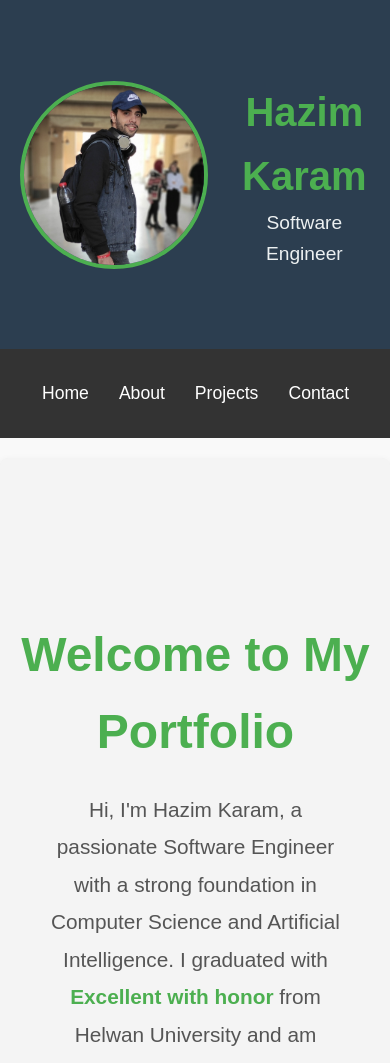
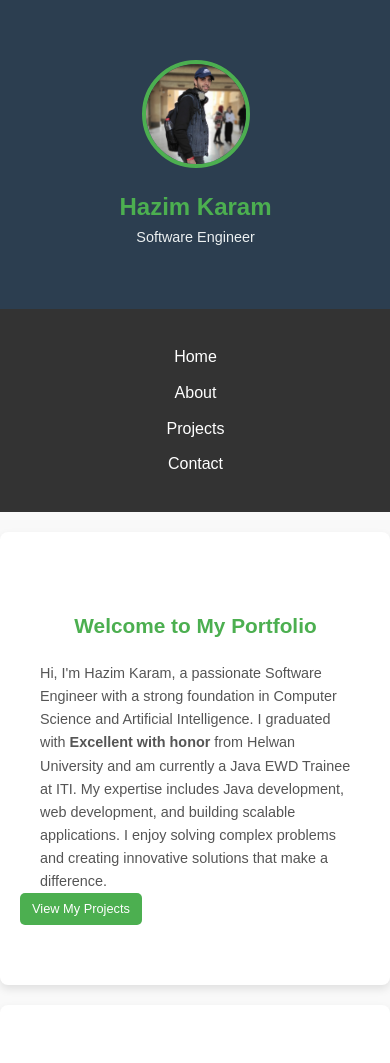
Before and after one commit to Hazim-Karam159/Portfolio-With-Games, a plain HTML site: page index.html in a window 390 px wide. Shown: the top 1063 px of the page. Drawn offline with Linux system fonts and the light colour scheme.

Commit message:
add Responsive for phones

```diff
--- a/CSS/memoryGame.css
+++ b/CSS/memoryGame.css
@@ -1,4 +1,4 @@
-
+/* General Styles */
 body {
     font-family: Arial, sans-serif;
     margin: 0;
@@ -15,24 +15,24 @@ body {
     padding: 20px;
 }
 
-
+/* Header */
 header {
     background-color: #2c3e50;
     color: white;
-    padding: 60px 0;
+    padding: 40px 0;
     text-align: center;
 }
 
 .header-content {
     display: flex;
+    flex-direction: column;
     align-items: center;
-    justify-content: center;
-    gap: 30px;
+    gap: 20px;
 }
 
 .profile-image {
-    width: 180px;
-    height: 180px;
+    width: 150px;
+    height: 150px;
     border-radius: 50%;
     border: 4px solid #4CAF50;
     object-fit: cover;
@@ -40,17 +40,17 @@ header {
 
 header h1 {
     margin: 0;
-    font-size: 2.5rem;
+    font-size: 2rem;
     color: #4CAF50;
 }
 
 header p {
     margin: 0;
-    font-size: 1.2rem;
+    font-size: 1rem;
     color: #ecf0f1;
 }
 
-
+/* Navigation */
 nav {
     background-color: #333;
     color: white;
@@ -63,16 +63,17 @@ nav ul {
     margin: 0;
     display: flex;
     justify-content: center;
+    flex-wrap: wrap;
 }
 
 nav ul li {
-    margin: 0 15px;
+    margin: 5px 10px;
 }
 
 nav ul li a {
     color: white;
     text-decoration: none;
-    font-size: 1.1rem;
+    font-size: 1rem;
     transition: color 0.3s ease;
 }
 
@@ -80,7 +81,7 @@ nav ul li a:hover {
     color: #4CAF50;
 }
 
-
+/* Game Container */
 .game-container {
     text-align: center;
     background-image: url('../Images/img1.png');
@@ -110,7 +111,7 @@ nav ul li a:hover {
     margin-bottom: 20px;
 }
 
-
+/* Buttons */
 button {
     padding: 12px 20px;
     font-size: 16px;
@@ -151,7 +152,7 @@ button:disabled {
     cursor: not-allowed;
 }
 
-
+/* Overlay */
 #overlay {
     position: fixed;
     top: 0;
@@ -180,7 +181,7 @@ button:disabled {
     100% { transform: scale(1); }
 }
 
-
+/* Celebration */
 #celebration {
     position: fixed;
     top: 0;
@@ -221,7 +222,7 @@ button:disabled {
     background-color: #e6b800;
 }
 
-
+/* Balloons */
 @keyframes float-down {
     0% { transform: translateY(-100vh) scale(0.5); }
     100% { transform: translateY(100vh) scale(1); }
@@ -269,7 +270,7 @@ button:disabled {
 .balloon:nth-child(9) { left: 90%; animation-duration: 12s; background-color: #ffce56; }
 .balloon:nth-child(10) { left: 100%; animation-duration: 8s; background-color: #4bc0c0; }
 
-
+/* Timer */
 #timer {
     font-size: 20px;
     font-weight: bold;
@@ -277,11 +278,12 @@ button:disabled {
     margin-bottom: 20px;
 }
 
-
+/* Memory Game */
 .memory-game {
     display: flex;
     flex-wrap: wrap;
-    width: 400px;
+    width: 100%;
+    max-width: 400px;
     height: 400px;
     perspective: 1000px;
     margin: 0 auto;
@@ -331,7 +333,7 @@ button:disabled {
     background-color: #ffcc00;
 }
 
-
+/* Message */
 #message {
     position: fixed;
     top: 50%;
@@ -376,7 +378,7 @@ button:disabled {
     background-color: #e53935;
 }
 
-
+/* Footer */
 footer {
     background-color: #333;
     color: white;
@@ -400,7 +402,7 @@ footer .social-links a:hover {
     color: #4CAF50;
 }
 
-
+/* Scroll-to-Top Button */
 .scroll-to-top {
     position: fixed;
     bottom: 20px;
@@ -420,3 +422,113 @@ footer .social-links a:hover {
 .scroll-to-top:hover {
     background-color: #45a049;
 }
+
+/* Media Queries for Responsiveness */
+@media (max-width: 768px) {
+    .header-content {
+        flex-direction: column;
+        text-align: center;
+    }
+
+    .profile-image {
+        width: 120px;
+        height: 120px;
+    }
+
+    header h1 {
+        font-size: 1.8rem;
+    }
+
+    header p {
+        font-size: 1rem;
+    }
+
+    nav ul {
+        flex-direction: column;
+        align-items: center;
+    }
+
+    .game-container h1 {
+        font-size: 24px;
+    }
+
+    .game-container p {
+        font-size: 14px;
+    }
+
+    .memory-game {
+        width: 100%;
+        height: 300px;
+    }
+
+    .memory-card {
+        width: calc(33.333% - 10px);
+        height: calc(25% - 10px);
+        font-size: 30px;
+    }
+
+    #timer {
+        font-size: 18px;
+    }
+
+    #celebration h1 {
+        font-size: 48px;
+    }
+
+    #celebration p {
+        font-size: 18px;
+    }
+
+    #celebration-ok {
+        font-size: 16px;
+    }
+}
+
+@media (max-width: 480px) {
+    .profile-image {
+        width: 100px;
+        height: 100px;
+    }
+
+    header h1 {
+        font-size: 1.5rem;
+    }
+
+    header p {
+        font-size: 0.9rem;
+    }
+
+    .game-container h1 {
+        font-size: 20px;
+    }
+
+    .game-container p {
+        font-size: 12px;
+    }
+
+    .memory-game {
+        height: 250px;
+    }
+
+    .memory-card {
+        width: calc(50% - 10px);
+        height: calc(33.333% - 10px);
+        font-size: 24px;
+    }
+
+    #timer {
+        font-size: 16px;
+    }
+
+    #celebration h1 {
+        font-size: 36px;
+    }
+
+    #celebration p {
+        font-size: 16px;
+    }
+
+    #celebration-ok {
+        font-size: 14px;
+    }
+}
--- a/CSS/portofolio.css
+++ b/CSS/portofolio.css
@@ -1,3 +1,4 @@
+
 body {
     font-family: Arial, sans-serif;
     margin: 0;
@@ -14,23 +15,24 @@ body {
     padding: 20px;
 }
 
+
 header {
     background-color: #2c3e50;
     color: white;
-    padding: 60px 0;
+    padding: 40px 0;
     text-align: center;
 }
 
 .header-content {
     display: flex;
+    flex-direction: column;
     align-items: center;
-    justify-content: center;
-    gap: 30px;
+    gap: 20px;
 }
 
 .profile-image {
-    width: 180px;
-    height: 180px;
+    width: 150px;
+    height: 150px;
     border-radius: 50%;
     border: 4px solid #4CAF50;
     object-fit: cover;
@@ -38,16 +40,17 @@ header {
 
 header h1 {
     margin: 0;
-    font-size: 2.5rem;
+    font-size: 2rem;
     color: #4CAF50;
 }
 
 header p {
     margin: 0;
-    font-size: 1.2rem;
+    font-size: 1rem;
     color: #ecf0f1;
 }
 
+/* Navigation */
 nav {
     background-color: #333;
     color: white;
@@ -60,16 +63,17 @@ nav ul {
     margin: 0;
     display: flex;
     justify-content: center;
+    flex-wrap: wrap;
 }
 
 nav ul li {
-    margin: 0 15px;
+    margin: 5px 10px;
 }
 
 nav ul li a {
     color: white;
     text-decoration: none;
-    font-size: 1.1rem;
+    font-size: 1rem;
     transition: color 0.3s ease;
 }
 
@@ -77,46 +81,9 @@ nav ul li a:hover {
     color: #4CAF50;
 }
 
-#home {
-    padding: 100px 0;
-    background-color: #f4f4f4;
-    text-align: center;
-}
-
-#home h2 {
-    font-size: 3rem;
-    color: #4CAF50;
-    margin-bottom: 20px;
-    font-weight: bold;
-}
-
-#home p {
-    font-size: 1.3rem;
-    line-height: 1.8;
-    color: #555;
-    max-width: 800px;
-    margin: 0 auto;
-    padding: 0 20px;
-}
-
-#home .btn {
-    margin-top: 30px;
-    font-size: 1.1rem;
-    padding: 12px 30px;
-    background-color: #4CAF50;
-    border: none;
-    border-radius: 5px;
-    color: white;
-    text-decoration: none;
-    transition: background-color 0.3s ease;
-}
-
-#home .btn:hover {
-    background-color: #45a049;
-}
-
+/* Sections */
 .section {
-    padding: 60px 0;
+    padding: 40px 0;
     background-color: white;
     margin: 20px 0;
     border-radius: 8px;
@@ -125,14 +92,24 @@ nav ul li a:hover {
 
 .section h2 {
     text-align: center;
-    margin-bottom: 30px;
-    font-size: 2rem;
+    margin-bottom: 20px;
+    font-size: 1.8rem;
     color: #4CAF50;
 }
 
+#home p, #about p {
+    font-size: 1.1rem;
+    line-height: 1.6;
+    color: #555;
+    max-width: 800px;
+    margin: 0 auto;
+    padding: 0 20px;
+}
+
+/* Projects Grid */
 .project-grid {
     display: grid;
-    grid-template-columns: repeat(auto-fit, minmax(300px, 1fr));
+    grid-template-columns: repeat(auto-fit, minmax(250px, 1fr));
     gap: 20px;
 }
 
@@ -152,7 +129,7 @@ nav ul li a:hover {
 
 .project-card h3 {
     margin: 0 0 10px;
-    font-size: 1.5rem;
+    font-size: 1.3rem;
     color: #333;
 }
 
@@ -160,6 +137,7 @@ nav ul li a:hover {
     margin: 0 0 20px;
     color: #666;
 }
+
 
 .btn {
     display: inline-block;
@@ -174,6 +152,7 @@ nav ul li a:hover {
 .btn:hover {
     background-color: #45a049;
 }
+
 
 form {
     max-width: 600px;
@@ -202,6 +181,7 @@ form {
     resize: vertical;
 }
 
+/* Footer */
 footer {
     background-color: #333;
     color: white;
@@ -225,6 +205,7 @@ footer .social-links a:hover {
     color: #4CAF50;
 }
 
+
 .scroll-to-top {
     position: fixed;
     bottom: 20px;
@@ -245,34 +226,105 @@ footer .social-links a:hover {
     background-color: #45a049;
 }
 
-#home p strong, #about p strong {
-    color: #4CAF50;
-    font-weight: bold;
-}
 
-#about {
-    padding: 100px 0;
-    background-color: #f4f4f4;
+@media (max-width: 768px) {
+    .header-content {
+        flex-direction: column;
         text-align: center;
     }
 
-#about h2 {
-    font-size: 3rem;
-    color: #4CAF50;
-    margin-bottom: 20px;
-    font-weight: bold;
+    .profile-image {
+        width: 120px;
+        height: 120px;
     }
 
-#about p {
-    font-size: 1.3rem;
-    line-height: 1.8;
-    color: #555;
-    max-width: 800px;
-    margin: 0 auto;
-    padding: 0 20px;
+    header h1 {
+        font-size: 1.8rem;
     }
 
-#about p strong {
-    color: #4CAF50;
-    font-weight: bold;
+    header p {
+        font-size: 1rem;
     }
+
+    nav ul {
+        flex-direction: column;
+        align-items: center;
+    }
+
+    .section h2 {
+        font-size: 1.5rem;
+    }
+
+    #home p, #about p {
+        font-size: 1rem;
+    }
+
+    .project-grid {
+        grid-template-columns: repeat(auto-fit, minmax(200px, 1fr));
+    }
+
+    .project-card h3 {
+        font-size: 1.2rem;
+    }
+
+    .project-card p {
+        font-size: 0.9rem;
+    }
+
+    .btn {
+        font-size: 0.9rem;
+        padding: 8px 16px;
+    }
+
+    .scroll-to-top {
+        width: 40px;
+        height: 40px;
+        font-size: 1.2rem;
+    }
+}
+
+@media (max-width: 480px) {
+    .profile-image {
+        width: 100px;
+        height: 100px;
+    }
+
+    header h1 {
+        font-size: 1.5rem;
+    }
+
+    header p {
+        font-size: 0.9rem;
+    }
+
+    .section h2 {
+        font-size: 1.3rem;
+    }
+
+    #home p, #about p {
+        font-size: 0.9rem;
+    }
+
+    .project-grid {
+        grid-template-columns: 1fr;
+    }
+
+    .project-card h3 {
+        font-size: 1.1rem;
+    }
+
+    .project-card p {
+        font-size: 0.8rem;
+    }
+
+    .btn {
+        font-size: 0.8rem;
+        padding: 6px 12px;
+    }
+
+    .scroll-to-top {
+        width: 35px;
+        height: 35px;
+        font-size: 1rem;
+    }
+}
--- a/CSS/speedGame.css
+++ b/CSS/speedGame.css
@@ -1,3 +1,4 @@
+
 body {
     font-family: Arial, sans-serif;
     margin: 0;
@@ -14,23 +15,24 @@ body {
     padding: 20px;
 }
 
+
 header {
     background-color: #2c3e50;
     color: white;
-    padding: 60px 0;
+    padding: 40px 0;
     text-align: center;
 }
 
 .header-content {
     display: flex;
+    flex-direction: column;
     align-items: center;
-    justify-content: center;
-    gap: 30px;
+    gap: 20px;
 }
 
 .profile-image {
-    width: 180px;
-    height: 180px;
+    width: 150px;
+    height: 150px;
     border-radius: 50%;
     border: 4px solid #4CAF50;
     object-fit: cover;
@@ -38,15 +40,16 @@ header {
 
 header h1 {
     margin: 0;
-    font-size: 2.5rem;
+    font-size: 2rem;
     color: #4CAF50;
 }
 
 header p {
     margin: 0;
-    font-size: 1.2rem;
+    font-size: 1rem;
     color: #ecf0f1;
 }
+
 
 nav {
     background-color: #333;
@@ -60,22 +63,24 @@ nav ul {
     margin: 0;
     display: flex;
     justify-content: center;
+    flex-wrap: wrap;
 }
 
 nav ul li {
-    margin: 0 15px;
+    margin: 5px 10px;
 }
 
 nav ul li a {
     color: white;
     text-decoration: none;
-    font-size: 1.1rem;
+    font-size: 1rem;
     transition: color 0.3s ease;
 }
 
 nav ul li a:hover {
     color: #4CAF50;
 }
+
 
 .game-container {
     text-align: center;
@@ -121,17 +126,6 @@ nav ul li a:hover {
     box-shadow: 0 6px 16px rgba(0, 0, 0, 0.15);
 }
 
-h1 {
-    font-size: 28px;
-    color: #2c3e50;
-    margin-bottom: 10px;
-}
-
-p {
-    font-size: 16px;
-    color: #666;
-    margin-bottom: 20px;
-}
 
 .game-box {
     width: 100px;
@@ -153,6 +147,7 @@ p {
     transform: scale(1.05);
 }
 
+
 input {
     padding: 12px;
     font-size: 18px;
@@ -169,6 +164,7 @@ input:focus {
     outline: none;
     box-shadow: 0 0 8px rgba(0, 123, 255, 0.3);
 }
+
 
 button {
     padding: 12px 20px;
@@ -210,16 +206,6 @@ button:disabled {
     cursor: not-allowed;
 }
 
-.info {
-    font-size: 18px;
-    margin-top: 20px;
-    color: #333;
-}
-
-.info span {
-    font-weight: bold;
-    color: #2c3e50;
-}
 
 .celebration-box {
     text-align: center;
@@ -230,6 +216,28 @@ button:disabled {
     color: black;
     z-index: 1001;
 }
+
+.celebration-box h2 {
+    font-size: 28px;
+    color: #28a745;
+    margin-bottom: 15px;
+}
+
+.celebration-box p {
+    font-size: 18px;
+    color: #333;
+    margin: 10px 0;
+}
+
+.celebration-box button {
+    background-color: #007bff;
+    margin-top: 20px;
+}
+
+.celebration-box button:hover {
+    background-color: #0056b3;
+}
+
 
 .overlay {
     position: fixed;
@@ -260,39 +268,6 @@ button:disabled {
     100% { transform: scale(1); }
 }
 
-.celebration-box {
-    text-align: center;
-    background: white;
-    padding: 30px;
-    border-radius: 15px;
-    box-shadow: 0 4px 12px rgba(0, 0, 0, 0.3);
-    color: black;
-}
-
-.celebration-box h2 {
-    font-size: 28px;
-    color: #28a745;
-    margin-bottom: 15px;
-}
-
-.celebration-box p {
-    font-size: 18px;
-    color: #333;
-    margin: 10px 0;
-}
-
-.celebration-box button {
-    background-color: #007bff;
-    margin-top: 20px;
-}
-
-.celebration-box button:hover {
-    background-color: #0056b3;
-}
-
-.hidden {
-    display: none;
-}
 
 footer {
     background-color: #333;
@@ -317,6 +292,7 @@ footer .social-links a:hover {
     color: #4CAF50;
 }
 
+
 .scroll-to-top {
     position: fixed;
     bottom: 20px;
@@ -336,3 +312,116 @@ footer .social-links a:hover {
 .scroll-to-top:hover {
     background-color: #45a049;
 }
+
+
+@media (max-width: 768px) {
+    .header-content {
+        flex-direction: column;
+        text-align: center;
+    }
+
+    .profile-image {
+        width: 120px;
+        height: 120px;
+    }
+
+    header h1 {
+        font-size: 1.8rem;
+    }
+
+    header p {
+        font-size: 1rem;
+    }
+
+    nav ul {
+        flex-direction: column;
+        align-items: center;
+    }
+
+    .game-container h1 {
+        font-size: 24px;
+    }
+
+    .game-container p {
+        font-size: 14px;
+    }
+
+    .game-box {
+        width: 80px;
+        height: 80px;
+        font-size: 36px;
+    }
+
+    input {
+        width: 80px;
+        font-size: 16px;
+    }
+
+    button {
+        padding: 10px 16px;
+        font-size: 14px;
+    }
+
+    .celebration-box h2 {
+        font-size: 24px;
+    }
+
+    .celebration-box p {
+        font-size: 16px;
+    }
+
+    .countdown-text {
+        font-size: 48px;
+    }
+}
+
+@media (max-width: 480px) {
+    .profile-image {
+        width: 100px;
+        height: 100px;
+    }
+
+    header h1 {
+        font-size: 1.5rem;
+    }
+
+    header p {
+        font-size: 0.9rem;
+    }
+
+    .game-container h1 {
+        font-size: 20px;
+    }
+
+    .game-container p {
+        font-size: 12px;
+    }
+
+    .game-box {
+        width: 60px;
+        height: 60px;
+        font-size: 24px;
+    }
+
+    input {
+        width: 60px;
+        font-size: 14px;
+    }
+
+    button {
+        padding: 8px 12px;
+        font-size: 12px;
+    }
+
+    .celebration-box h2 {
+        font-size: 20px;
+    }
+
+    .celebration-box p {
+        font-size: 14px;
+    }
+
+    .countdown-text {
+        font-size: 36px;
+    }
+}
--- a/JS/speedGame.js
+++ b/JS/speedGame.js
@@ -196,6 +196,7 @@ function celebrateScore() {
     }, 5000);
 }
 
+
 userInput.addEventListener("input", () => {
     if (canType && userInput.value === String(currentNumber)) {
         score++;
@@ -211,8 +212,8 @@ userInput.addEventListener("input", () => {
             celebrateScore();
             stopGame();
         }
-
     }
+    userInput.focus();
 });
 
 startBtn.addEventListener("click", startGame);
```
Lines whose indentation alone changed are shown as unchanged.
